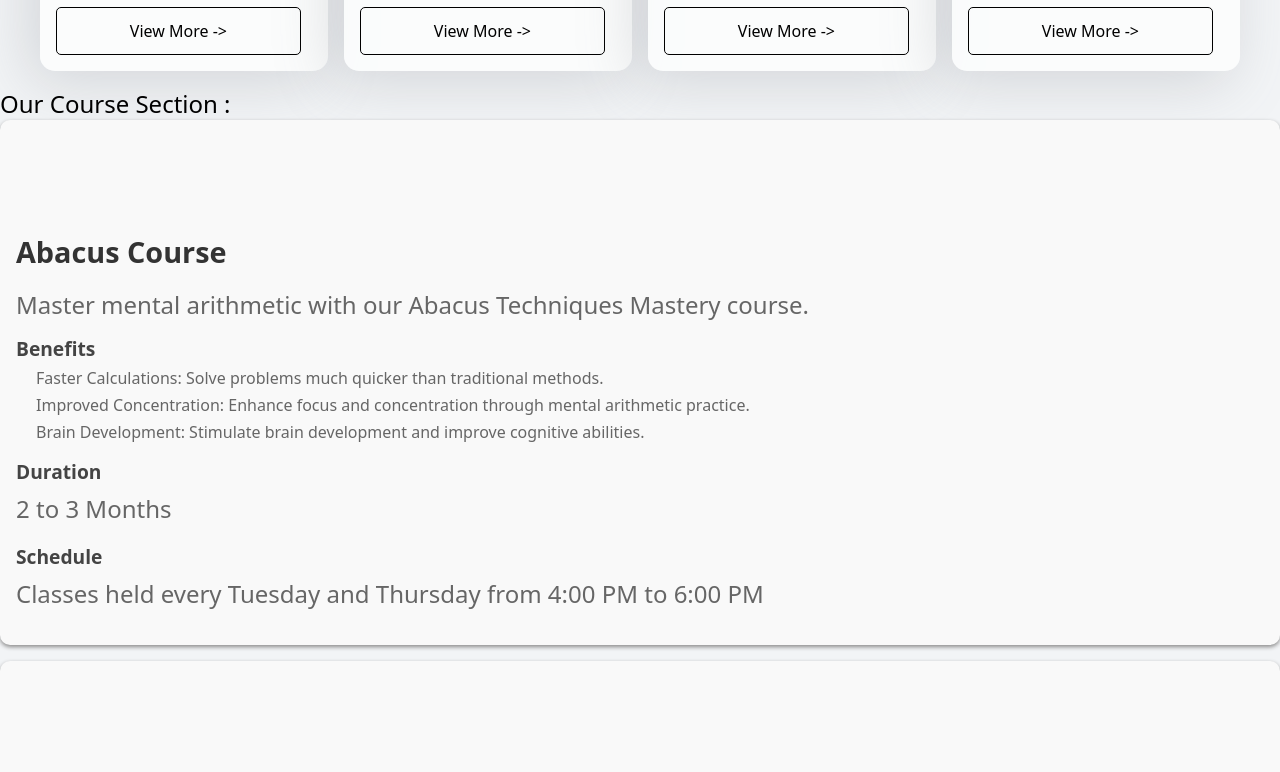
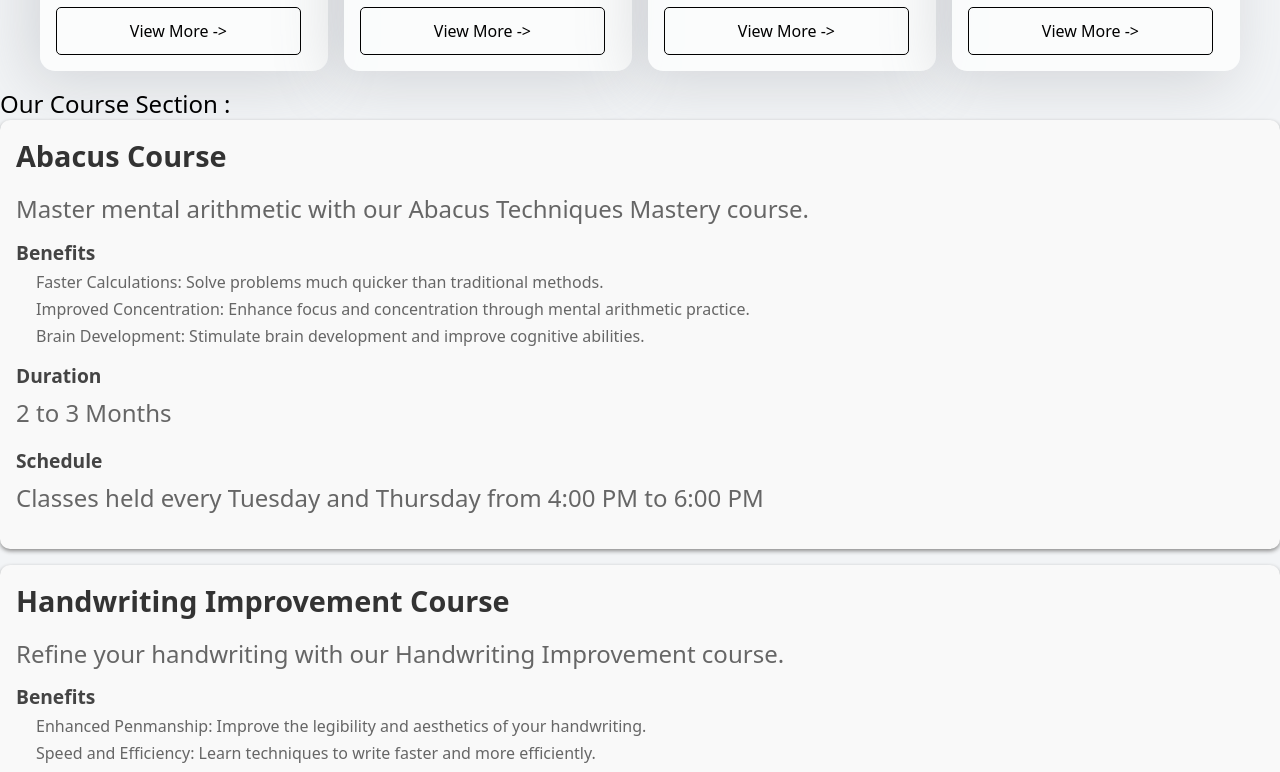
Before and after one commit to SheshNalwar/ASG-Academy, a React (Vite) app: page /courses in a window 1280 px wide. Shown: the part 1180-1952 px from the top of the page. Built offline with nearby package versions, Linux system fonts and the light colour scheme.

Commit message:
Scroll To Changes

```diff
--- a/src/components/CoursesCard.jsx
+++ b/src/components/CoursesCard.jsx
@@ -1,9 +1,17 @@
 import "../css/Components.scss";
-const CoursesCard = ({ imagesrc, title, description, duration, targetId }) => {
+const CoursesCard = ({
+  imagesrc,
+  title,
+  description,
+  duration,
+  targetId,
+}) => {
   const scrollToCourse = () => {
+    const gap = 80;
     const targetElement = document.getElementById(targetId);
     if (targetElement) {
-      targetElement.scrollIntoView({ behavior: "smooth" });
+      const offsetTop = targetElement.offsetTop - gap;
+      window.scrollTo({ top: offsetTop, behavior: "smooth" });
     }
   };
   return (
--- a/src/css/Components.scss
+++ b/src/css/Components.scss
@@ -221,10 +221,11 @@ nav {
 .courseSection {
   background-color: #f9f9f9;
   border-radius: 10px;
+  height: 100%;
   box-shadow: 0 2px 4px rgb(138, 138, 138);
   padding: 1rem;
   margin-bottom: 1rem;
-  padding-top: 7rem;
+  // padding-top: 7rem;
   h2 {
     font-size: 1.8rem;
     color: #333;
```
